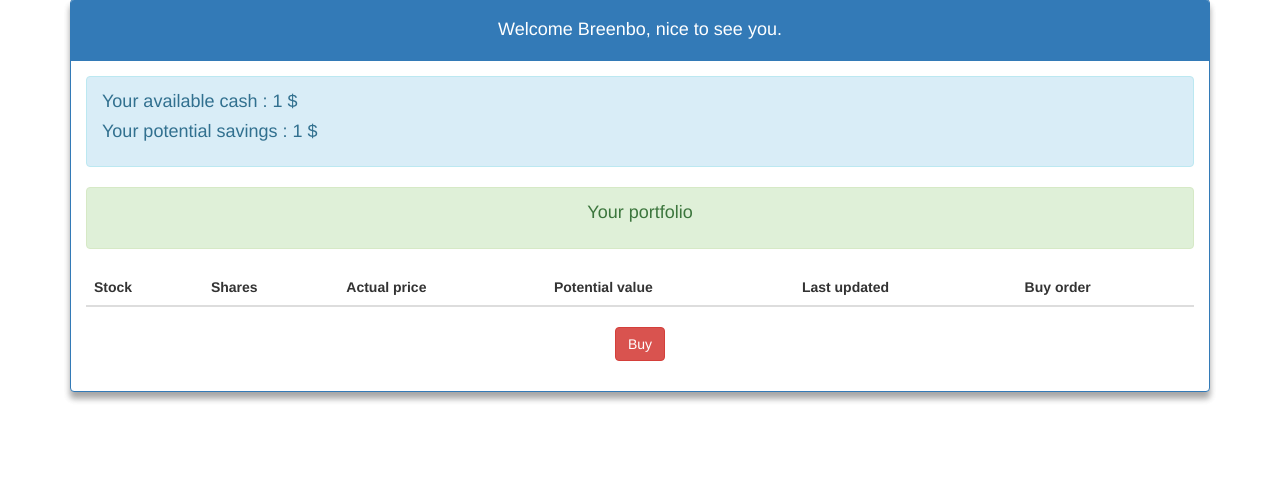
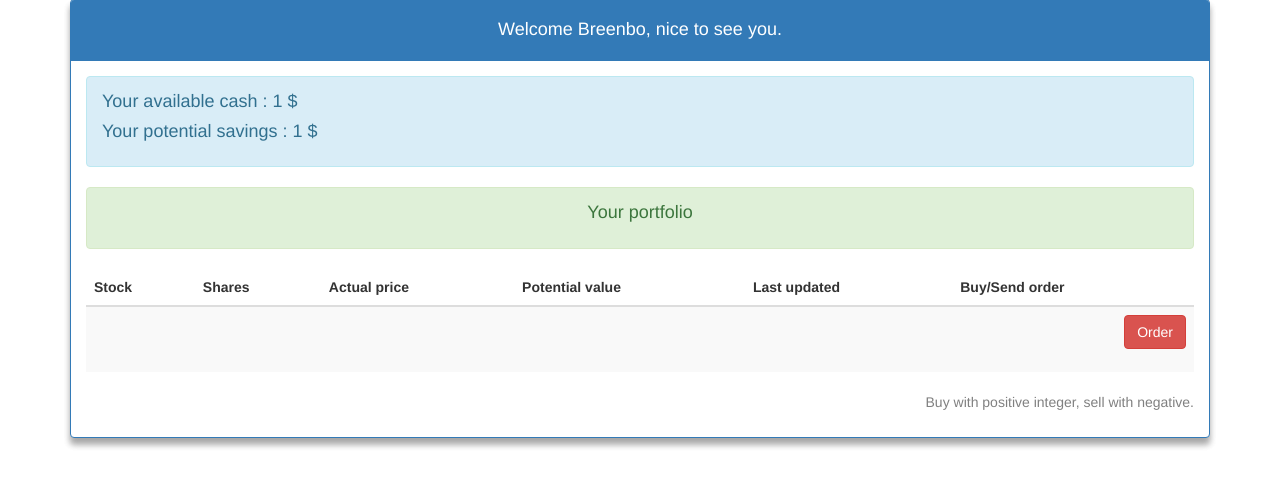
Before and after one commit to breenbo/cs50, a Flask app: page / in a window 1280 px wide. Shown: the part 73-560 px from the top of the page. Run offline with Flask 2, Linux system fonts and the light colour scheme; a user stored in the database is signed in; data comes from the database, SQL or seed files in the repository; both versions use the stored data as it was after the commit; lists and menus that the app fills with data are empty; some libraries are stand-ins or nearby versions.

Commit message:
full working project. Done.

```diff
--- a/5.SQL/homework/myproject/application.py
+++ b/5.SQL/homework/myproject/application.py
@@ -4,7 +4,7 @@ from flask_session import Session
 from passlib.apps import custom_app_context as pwd_context
 from tempfile import mkdtemp
 
-from helpers import apology, login_required, lookup, usd, stock_transaction
+from helpers import apology, login_required, lookup, usd, stock_transaction, pot_cash
 
 # configure application
 app = Flask(__name__)
@@ -36,25 +36,27 @@ db = SQL("sqlite:///finance.db")
 @login_required
 # add portfolio_buy here for post method ? and index() for get method ?
 def index():
+    user_id = session["user_id"]
+    portfolio_rows = db.execute("SELECT * FROM portfolio" +
+                                " WHERE user_id=:user_id",
+                                user_id=user_id)
     if request.method == "GET":
         # default view.
         # contains a portfolio view
         # update prices each time and store them in portfolio database
-        user_id = session["user_id"]
-        portfolio_rows = db.execute("SELECT * FROM portfolio" +
-                                    " WHERE user_id=:user_id",
-                                    user_id=user_id)
-        # check the actual price of the portfolio's stock
-        # list of stock_symbol, shares, actual price
-        potential_cash = 0
+
+        potential_cash = pot_cash(portfolio_rows)
+
         for row in portfolio_rows:
             stock_symbol = row["stock_symbol"]
             actual_price = lookup(stock_symbol)["price"]
             # calculate the potential value of each stock
             row["actual_price"] = actual_price
-            potential_cash += actual_price * row["number_share"]
-            potential_cash = round(potential_cash, 2)
+            #  potential_cash += actual_price * row["number_share"]
+            #  potential_cash = round(potential_cash, 2)
+
             potential_value = actual_price * row["number_share"]
+
             # update stocks actual price in portfolio db
             db.execute("UPDATE portfolio" +
                        " SET" +
@@ -75,18 +77,21 @@ def index():
                                     " WHERE user_id=:user_id",
                                     user_id=user_id)
 
-        # set portfolio_rows as session to immediate use in sell page
+        # calculate potential cash with updated values
+        potential_cash = pot_cash(portfolio_rows)
+        cash = session["cash"]
 
         return render_template("index.html",
                                username=session["user_name"].capitalize(),
-                               cash=session["cash"],
+                               cash=cash,
                                portfolio_rows=portfolio_rows,
                                potential_cash=potential_cash)
 
     elif request.method == "POST":
         user_id = session["user_id"]
         cash = session["cash"]
-        potential_cash = 0
+        potential_cash = pot_cash(portfolio_rows)
+
         return stock_transaction("buy", db, user_id, cash, potential_cash)
 
 
@@ -110,10 +115,10 @@ def buy():
         symbol = request.form["stock"]
         # only one request, parse result in html with {{ result.subresult }}
         result = lookup(symbol)
+
         if result is None:
             quote = False
             return render_template("buy.html", quote=quote, cash=cash)
-            #  return apology("Sorry, unable to find the stock")
         # store result in session variable iot use later
         session["result"] = result
 
@@ -137,6 +142,7 @@ def bought():
     success = False
     cash = session["cash"]
     result = session["result"]
+
     if request.form["shares"] == "":
         number = False
     else:
@@ -160,7 +166,6 @@ def bought():
                                        result=result,
                                        quote=quote,
                                        number=number)
-                #  return apology("Please enter a positive integer")
 
             number = True
             # work with the datas now the user input is safe
@@ -397,7 +402,6 @@ def register():
             login = False
             return render_template("register.html",
                                    login=login)
-            #  return apology("Please enter a name and a password.")
         # store name and hashed password in db users (username, hash)
         db.execute("INSERT INTO users (username, hash) VALUES (:username," +
                    " :password)",
@@ -431,13 +435,10 @@ def sell():
 
     elif request.method == "GET":
         # check every row in portfolio_rows and calculate global potential cash
-        for row in portfolio_rows:
-            actual_price = row["actual_price"]
-            potential_cash += actual_price * row["number_share"]
-            potential_cash = round(potential_cash, 2)
+        potential_cash = pot_cash(portfolio_rows)
 
         return render_template("sell.html",
-                               cash=session["cash"],
+                               cash=cash,
                                portfolio_rows=portfolio_rows,
                                potential_cash=potential_cash,
                                no_sold=False,
--- a/5.SQL/homework/myproject/helpers.py
+++ b/5.SQL/homework/myproject/helpers.py
@@ -114,31 +114,38 @@ def usd(value):
     return f"${value:,.2f}"
 
 
+def pot_cash(portfolio_rows):
+    """ calcul potential cash of users stocks """
+    potential_cash = 0
+    for row in portfolio_rows:
+        # check every row and calculate global potential cash
+        actual_price = row["actual_price"]
+        potential_cash += actual_price * row["number_share"]
+        potential_cash = round(potential_cash, 2)
+
+    return potential_cash
+
+
 def stock_transaction(transaction, db, user_id, cash, potential_cash):
     portfolio_rows = db.execute("SELECT * FROM portfolio" +
                                 " WHERE user_id=:user_id",
                                 user_id=user_id)
     # check if the stocks to be sold for each row of database
     no_sold = False
+    potential_cash = pot_cash(portfolio_rows)
+
     for row in portfolio_rows:
-        # check every row and calculate global potential cash
-        actual_price = row["actual_price"]
-        potential_cash += actual_price * row["number_share"]
-        potential_cash = round(potential_cash, 2)
-
-        session["potential_cash"] = potential_cash
-
         stock_symbol = row["stock_symbol"]
         if request.form[stock_symbol] == "":
             # do nothing, no stock to sold
             # but recall that there is no integer in input
-            #  no_integer = True
             pass
         else:
             # check the user input
             try:
                 int(request.form[stock_symbol])
             except:
+                # bad input number
                 no_integer = True
                 if transaction == "sell":
                     return render_template("sell.html",
@@ -161,6 +168,7 @@ def stock_transaction(transaction, db, user_id, cash, potential_cash):
                 if transaction == "sell":
                     # set negatives values for numbers
                     number_move = - int(request.form[stock_symbol])
+                    # bad input number
                     if number_move > 0:
                         no_integer = True
                         return render_template("sell.html",
@@ -169,6 +177,7 @@ def stock_transaction(transaction, db, user_id, cash, potential_cash):
                                                potential_cash=potential_cash,
                                                no_sold=no_sold,
                                                no_integer=no_integer)
+                    # can't sell more than user have
                     if abs(number_move) > number_share:
                         no_sold = True
                         return render_template("sell.html",
@@ -181,14 +190,26 @@ def stock_transaction(transaction, db, user_id, cash, potential_cash):
                 elif transaction == "buy":
                     # set positives values for numbers
                     number_move = int(request.form[stock_symbol])
-                    if number_move < 0:
-                        no_integer = True
+                    if number_move < 0 and abs(number_move) > number_share:
+                        # can't sell more than we have
+                        no_sold = True
                         return render_template("index.html",
                                                username=session["user_name"].capitalize(),
                                                cash=cash,
                                                portfolio_rows=portfolio_rows,
                                                potential_cash=potential_cash,
-                                               no_integer=no_integer)
+                                               no_integer=no_integer,
+                                               no_sold=no_sold)
+
+                    # bad input number
+                    #  if number_move < 0:
+                        #  no_integer = True
+                        #  return render_template("index.html",
+                                               #  username=session["user_name"].capitalize(),
+                                               #  cash=cash,
+                                               #  portfolio_rows=portfolio_rows,
+                                               #  potential_cash=potential_cash,
+                                               #  no_integer=no_integer)
 
                 number_share += number_move
                 price = float(row["actual_price"])
@@ -239,6 +260,7 @@ def stock_transaction(transaction, db, user_id, cash, potential_cash):
                                stock_symbol=stock_symbol,
                                price=price,
                                number_move=abs(number_move))
+
                 elif transaction == "buy":
                     # update buy history
                     db.execute("INSERT INTO buy_history (" +
@@ -272,8 +294,10 @@ def stock_transaction(transaction, db, user_id, cash, potential_cash):
                                 " WHERE user_id=:user_id",
                                 user_id=user_id)
 
-    success = True
+    # update potential_cash with new values of stocks
+    potential_cash = pot_cash(portfolio_rows)
 
+    # display the results
     if transaction == "sell":
         return render_template("sell.html",
                                cash=cash,
--- a/5.SQL/homework/myproject/static/styles.css
+++ b/5.SQL/homework/myproject/static/styles.css
@@ -56,3 +56,12 @@ main td
 .panel {
     box-shadow : 0 0.5vw 0.5vw 0 rgba(0, 0, 0, 0.2), 0 0.5vw 0.5vw 0 rgba(0, 0, 0, 0.19);
 }
+
+.table-button {
+    text-align:right;
+}
+
+p {
+    text-align:right;
+    color:gray;
+}
--- a/5.SQL/homework/myproject/templates/index.html
+++ b/5.SQL/homework/myproject/templates/index.html
@@ -19,7 +19,12 @@
             </div>
         {% if no_integer %}
             <div class="alert alert-warning">
-                <h4>Please enter positives integers</h4>
+                <h4>Please enter integers</h4>
+            </div>
+        {% endif %}
+        {% if no_sold %}
+            <div class="alert alert-warning">
+                <h4>You can't sell more than you have...</h4>
             </div>
         {% endif %}
             <form class="form" action="{{ url_for('index') }}" method="post">
@@ -32,7 +37,7 @@
                                 <th>Actual price</th>
                                 <th>Potential value</th>
                                 <th>Last updated</th>
-                                <th>Buy order</th>
+                                <th>Buy/Send order</th>
                             </tr>
                         </thead>
                         <tbody>
@@ -46,13 +51,23 @@
                                     <td><input type="text" name="{{ row.stock_symbol }}" placeholder="Number"></td>
                                 </tr>
                             {% endfor %}
+                            <tr>
+                                <td></td>
+                                <td></td>
+                                <td></td>
+                                <td></td>
+                                <td></td>
+                                <td>
+                                    <div class="form-group table-button">
+                                        <button class="btn btn-danger" type="submit">Order</button>
+                                    </div>
+                                </td>
+                            </tr>
                         </tbody>
                     </table>
-                    <div class="form-group">
-                        <button class="btn btn-danger" type="submit">Buy</button>
-                    </div>
                 </fieldset>
             </form>
+            <p>Buy with positive integer, sell with negative.</p>
         </div>
     </div>
 {% endblock %}
```
Also changed, not shown: 5.SQL/homework/myproject/finance.db.
